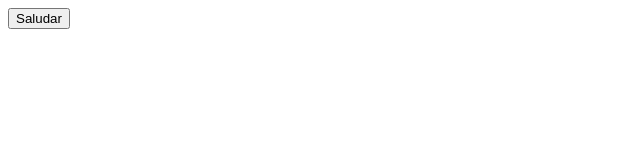
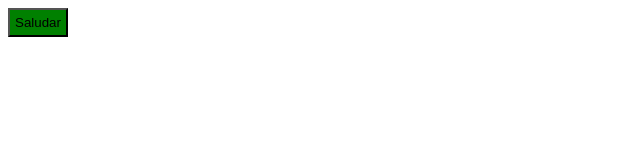
Before and after one commit to elfrancoide/taller-eventos, a plain HTML site: page index.html in a window 1280 px wide. Shown: the whole page, without its empty margins (0-640 px from the left). Drawn offline with Linux system fonts and the light colour scheme.

Commit message:
Cambios y modificaciones finales

```diff
--- /dev/null
+++ b/eventos.js
@@ -0,0 +1,9 @@
+const div = document.getElementById("myDiv");
+
+div.addEventListener("click", function(){
+    alert("Hola! Soy el div.");
+});
+
+function handleClick(){
+    alert("Hola!")
+}
--- a/index.html
+++ b/index.html
@@ -4,13 +4,17 @@
     <meta charset="UTF-8">
     <meta name="viewport" content="width=device-width, initial-scale=1.0">
     <title>Boton de saludar</title>
+    <style>
+        button{
+            padding: 5px;
+            background-color: green;
+        }
+    </style>
 </head>
 <body>
-    <button onclick="myFunction()">Saludar</button>
-    <script>
-        function myFunction(){
-            alert('Hola!');
-        }
-    </script>
+    <div id="myDiv">
+    <button onclick="handleClick()">Saludar</button>
+    </div>
+    <script src="eventos.js"></script>
 </body>
 </html>
```
